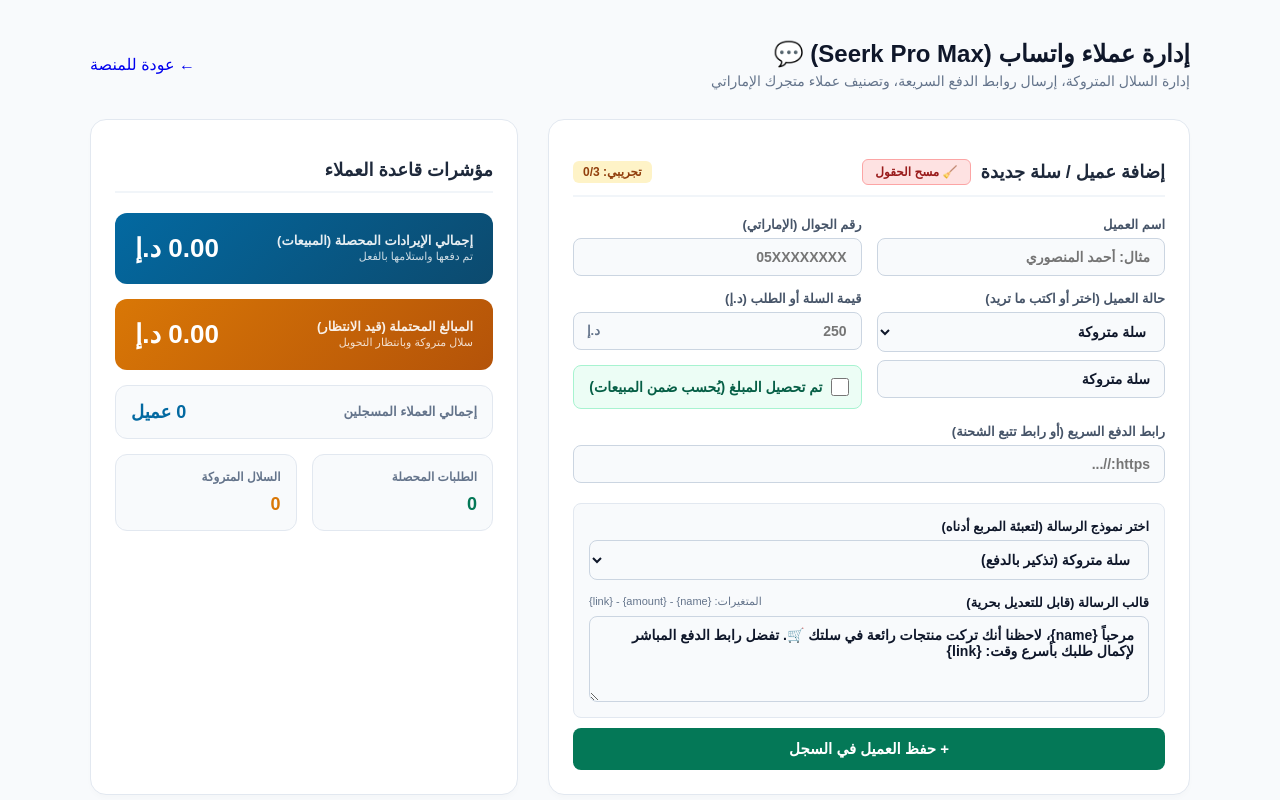
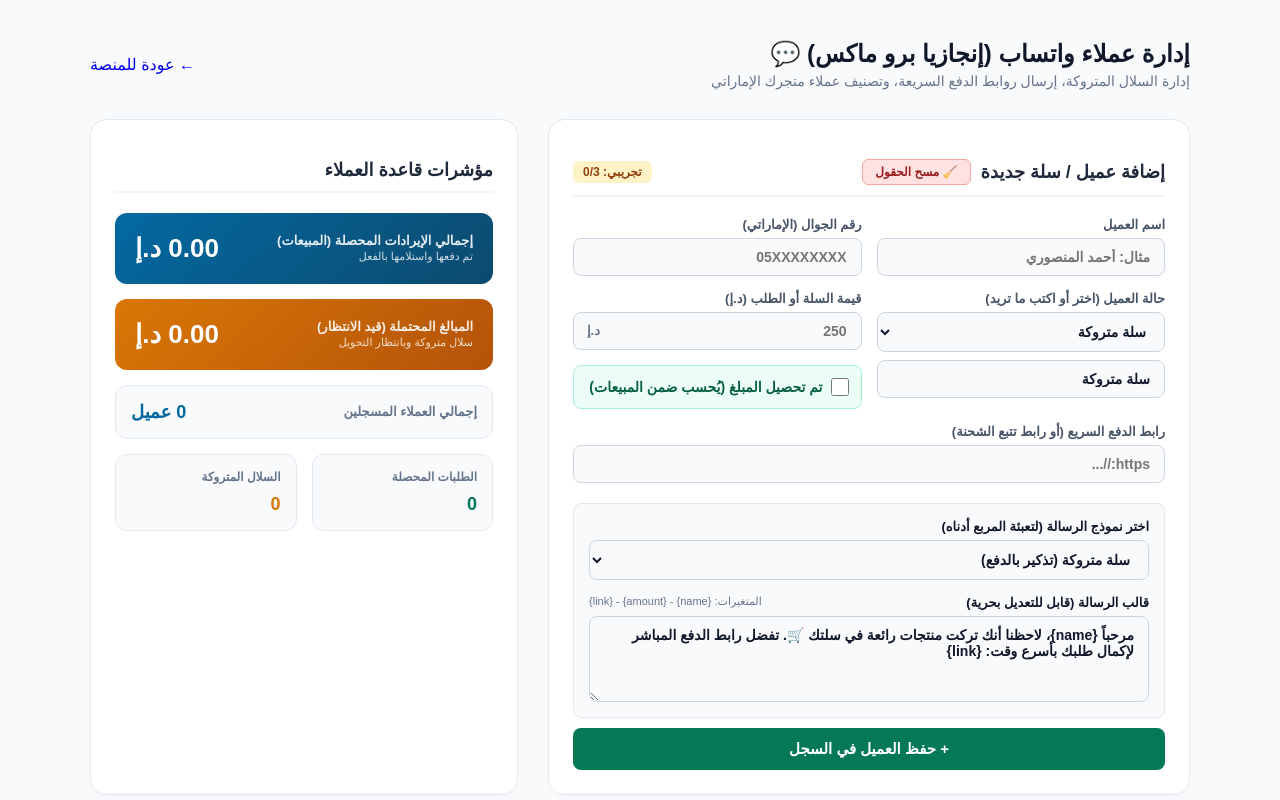
Before and after one commit to engaziasa-lang/engazia-app, a Next.js app: page /hub/ae/whatsapp in a window 1280 px wide. Shown: the top 800 px of the page. Built offline with nearby package versions, Linux system fonts and the light colour scheme.

Commit message:
Update page.tsx

```diff
--- a/app/hub/ae/whatsapp/page.tsx
+++ b/app/hub/ae/whatsapp/page.tsx
@@ -31,8 +31,7 @@ export default function WhatsappCrmAE() {
   const fileInputRef = useRef<HTMLInputElement>(null);
 
   useEffect(() => {
-    // تم تغيير مفتاح التخزين لفصل البيانات للإمارات
-    const saved = localStorage.getItem('seerk_ae_whatsapp_crm_items');
+    const saved = localStorage.getItem('enjazya_ae_whatsapp_crm_items');
     if (saved) {
       try { setItems(JSON.parse(saved)); } catch (e) { }
     }
@@ -40,7 +39,7 @@ export default function WhatsappCrmAE() {
 
   const saveToLocalStorage = (newItems: CustomerItem[]) => {
     setItems(newItems);
-    localStorage.setItem('seerk_ae_whatsapp_crm_items', JSON.stringify(newItems));
+    localStorage.setItem('enjazya_ae_whatsapp_crm_items', JSON.stringify(newItems));
   };
 
   const isActivated = typeof window !== 'undefined' && !!localStorage.getItem('merchant_license_key');
@@ -84,7 +83,6 @@ export default function WhatsappCrmAE() {
 
     const now = new Date();
     const timeOptions: Intl.DateTimeFormatOptions = { hour: 'numeric', minute: 'numeric', hour12: true };
-    // تعديل التوقيت ليطابق الإمارات
     const formattedDate = `${now.toLocaleDateString('ar-AE')} - ${now.toLocaleTimeString('ar-AE', timeOptions)}`;
 
     if (editingId) {
@@ -154,7 +152,6 @@ export default function WhatsappCrmAE() {
     saveToLocalStorage(updated);
   };
 
-  // دالة إرسال واتساب للعميل الإماراتي
   const handleSendWhatsapp = (item: CustomerItem) => {
     const safePhone = item.phoneNumber || '';
     const safeName = item.customerName || 'عميلنا العزيز';
@@ -255,7 +252,7 @@ export default function WhatsappCrmAE() {
     const url = URL.createObjectURL(blob);
     const link = document.createElement("a");
     link.setAttribute("href", url);
-    link.setAttribute("download", "seerk_ae_whatsapp_crm.xls");
+    link.setAttribute("download", "enjazya_pro_max_crm_ae.xls");
     document.body.appendChild(link);
     link.click();
     document.body.removeChild(link);
@@ -376,7 +373,7 @@ export default function WhatsappCrmAE() {
 
       <div className="header">
         <div className="title-box">
-          <h1>إدارة عملاء واتساب (Seerk Pro Max) 💬</h1>
+          <h1>إدارة عملاء واتساب (إنجازيا برو ماكس) 💬</h1>
           <p>إدارة السلال المتروكة، إرسال روابط الدفع السريعة، وتصنيف عملاء متجرك الإماراتي</p>
         </div>
         <Link href="/hub/ae" className="back-btn">
```
